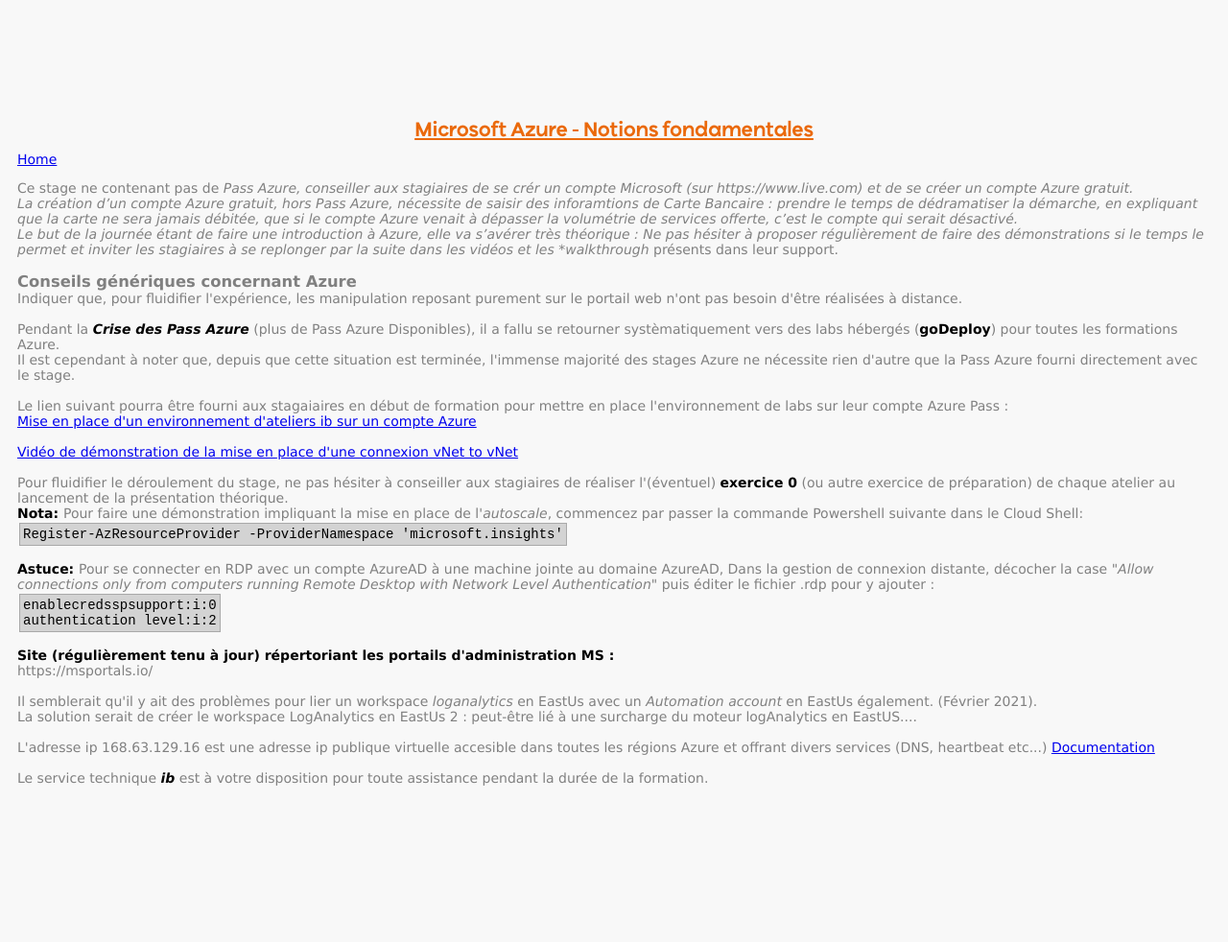
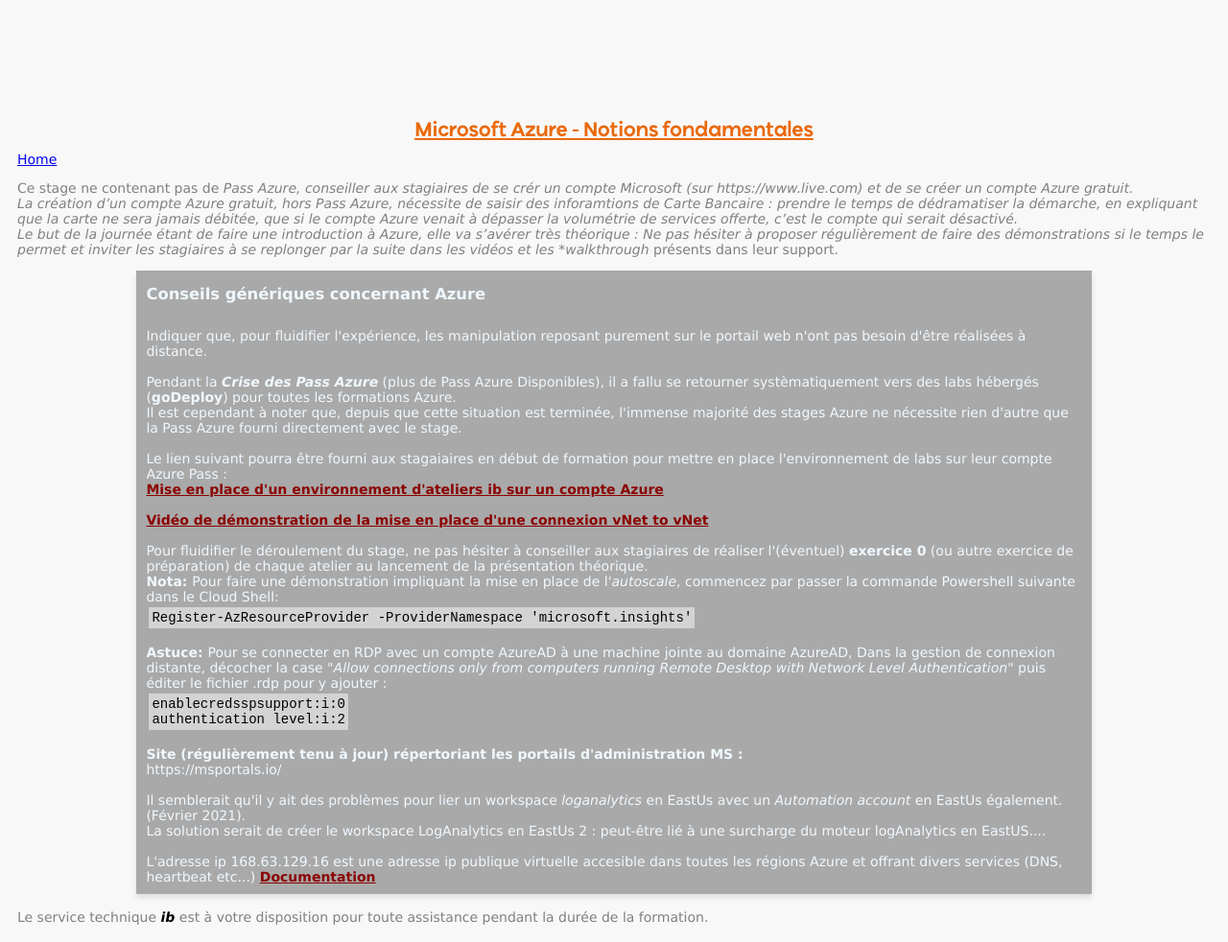
Before and after one commit to renaudwangler/ib-apts, a Jekyll site: the page built from stages/msaz900.md, in a window 1280 px wide. Shown: the whole page at 96% size. Built offline with Jekyll 4.4.1, drawn with Linux system fonts in a browser that asks for light colours; our own code applies the rules of GitHub Pages for plain Markdown files; before the commit the page ends 900 px from its top, so only the background shows below that.

Commit message:
format paragraphes pages stage

```diff
--- a/_layouts/stage.html
+++ b/_layouts/stage.html
@@ -13,13 +13,13 @@
     </div>
     {{ content }}
     {% if page.Azure %}
-      <div id="Azure">{% include Azure.html %}</div>
+      <div id="Azure" class="grey">{% include Azure.html %}</div>
     {% endif %}
     {% if page.m365 %}
-      <div id="m365">{% include m365.html %}</div>
+      <div id="m365" class="grey">{% include m365.html %}</div>
     {% endif %}
     {% if page.goDeploy %}
-    <div id="goDeploy">{% include goDeploy.html %}</div>
+    <div id="goDeploy" class="grey">{% include goDeploy.html %}</div>
     {% endif %}
     <div id='foot'>
       {% include outro.html %}
```
